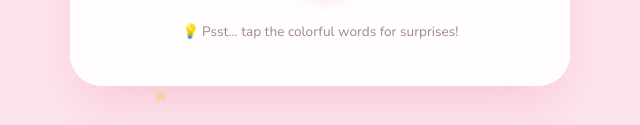
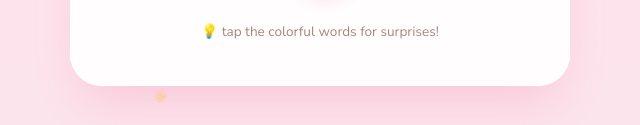
Before and after one commit to pyaarigunnu/pyaarigunnu.github.io, a plain HTML site: page index.html in a window 1280 px wide. Shown: the part 672-797 px from the top of the page, 320-960 px from the left. Drawn offline with nearby package versions, Linux system fonts and the light colour scheme.

Commit message:
Add files via upload

```diff
--- a/index.html
+++ b/index.html
@@ -1067,7 +1067,7 @@
 
                 <p class="hint">
                     <span class="hint-icon">💡</span>
-                    Psst... tap the
+                    tap the
                     <span class="secret tap-hint" onclick="foundSecret(7, '🎁', 'Curious One!', 'Your curiosity is adorable!')">colorful words</span>
                     for surprises!
                 </p>
```
